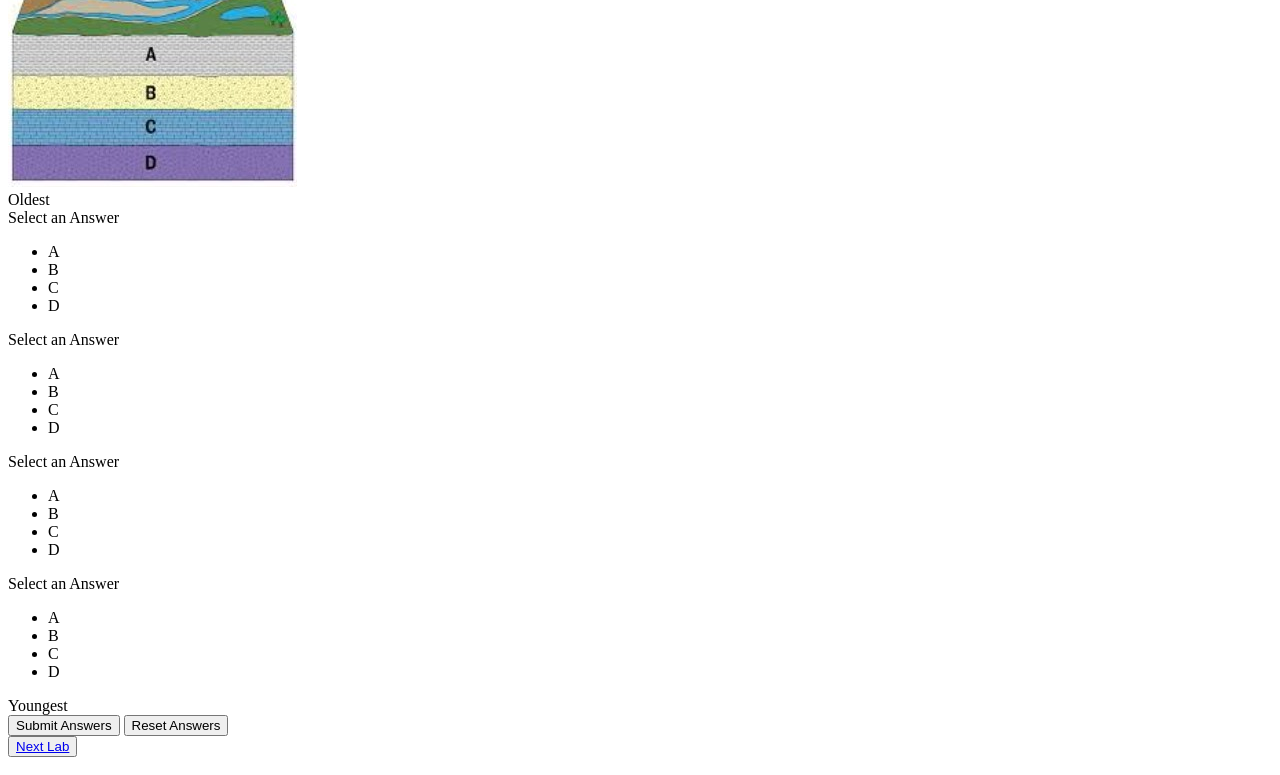
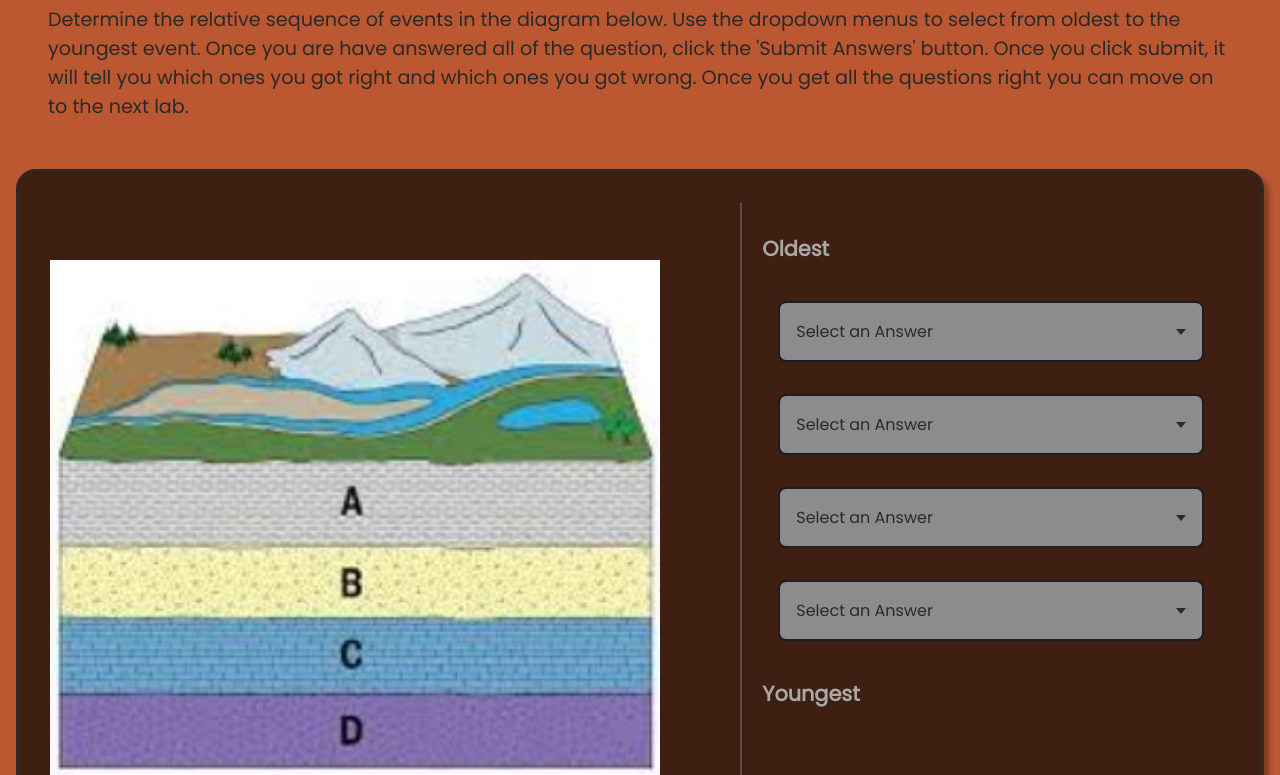
Before and after one commit to Tiskua/Earth-Science-Lab-Website, a plain HTML site: page index.html in a window 1280 px wide. Shown: the part 226-1001 px from the top of the page. Drawn offline with Linux system fonts and the light colour scheme; the site is published under a folder, as on GitHub Pages, so addresses that start at the root find nothing.

Commit message:
Fixed CSS Issue

```diff
--- a/index.html
+++ b/index.html
@@ -5,7 +5,7 @@
     <meta http-equiv="X-UA-Compatible" content="IE=edge">
     <meta name="viewport" content="width=device-width, initial-scale=1.0">
     <title>Earth Science Lab</title>
-    <link href="/styles.css" rel="stylesheet" type="text/css">
+    <link href="styles.css" rel="stylesheet" type="text/css">
 
 </head>
 <body>
--- a/lab3.html
+++ b/lab3.html
@@ -5,7 +5,7 @@
     <meta http-equiv="X-UA-Compatible" content="IE=edge">
     <meta name="viewport" content="width=device-width, initial-scale=1.0">
     <title>Earth Science Lab 3</title>
-    <link href="\styles.css" rel="stylesheet" type="text/css">
+    <link href="styles.css" rel="stylesheet" type="text/css">
 
 </head>
 <body>
```
Also changed, not shown: lab4.html (+1 -1 lines), lab5.html (+1 -1 lines).
